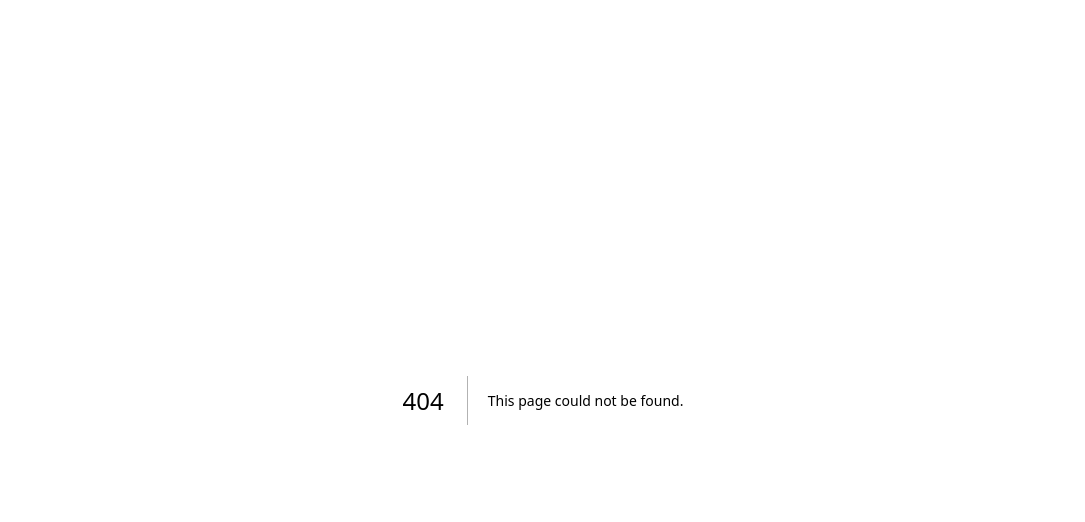
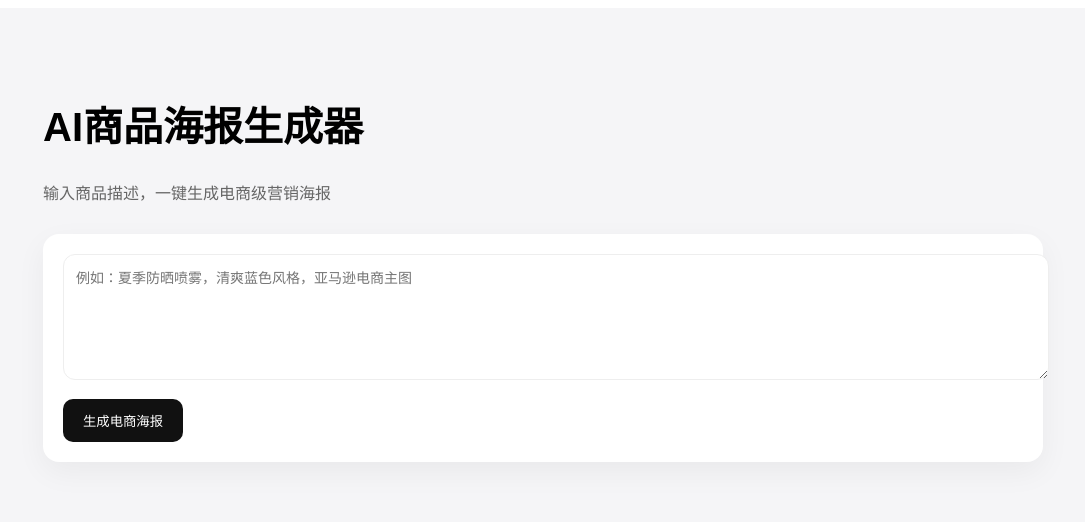
Before and after one commit to FulingLankou/juejuezi-ai, a Next.js app: page /studio in a window 1280 px wide. Before the commit this address had no page. Shown: the top 522 px of the page, without its empty margins (97-1182 px from the left). Built offline with nearby package versions, Linux system fonts and the light colour scheme.

Commit message:
Create studio.js

```diff
--- /dev/null
+++ b/pages/studio.js
@@ -0,0 +1,104 @@
+import { useState } from "react";
+
+export default function Studio() {
+  const [prompt, setPrompt] = useState("");
+  const [loading, setLoading] = useState(false);
+  const [image, setImage] = useState(null);
+
+  const generateImage = async () => {
+    setLoading(true);
+
+    // 这里后面会接 AI（现在先做UI）
+    setTimeout(() => {
+      setImage("https://picsum.photos/600/600");
+      setLoading(false);
+    }, 2000);
+  };
+
+  return (
+    <div style={{
+      minHeight: "100vh",
+      background: "#f5f5f7",
+      padding: "60px 20px",
+      fontFamily: "Arial"
+    }}>
+
+      <div style={{
+        maxWidth: 1000,
+        margin: "0 auto"
+      }}>
+
+        <h1 style={{
+          fontSize: 40,
+          fontWeight: 700
+        }}>
+          AI商品海报生成器
+        </h1>
+
+        <p style={{ color: "#666", marginTop: 10 }}>
+          输入商品描述，一键生成电商级营销海报
+        </p>
+
+        {/* 输入区 */}
+        <div style={{
+          marginTop: 30,
+          background: "white",
+          padding: 20,
+          borderRadius: 16,
+          boxShadow: "0 10px 30px rgba(0,0,0,0.05)"
+        }}>
+
+          <textarea
+            placeholder="例如：夏季防晒喷雾，清爽蓝色风格，亚马逊电商主图"
+            value={prompt}
+            onChange={(e) => setPrompt(e.target.value)}
+            style={{
+              width: "100%",
+              height: 100,
+              border: "1px solid #eee",
+              borderRadius: 12,
+              padding: 12,
+              fontSize: 14
+            }}
+          />
+
+          <button
+            onClick={generateImage}
+            style={{
+              marginTop: 15,
+              background: "#111",
+              color: "white",
+              padding: "12px 20px",
+              borderRadius: 10,
+              border: "none",
+              cursor: "pointer"
+            }}
+          >
+            {loading ? "生成中..." : "生成电商海报"}
+          </button>
+        </div>
+
+        {/* 输出区 */}
+        {image && (
+          <div style={{
+            marginTop: 30,
+            background: "white",
+            padding: 20,
+            borderRadius: 16,
+            textAlign: "center"
+          }}>
+            <img
+              src={image}
+              style={{
+                width: "100%",
+                maxWidth: 500,
+                borderRadius: 12
+              }}
+            />
+          </div>
+        )}
+
+      </div>
+    </div>
+  );
+  }
```
